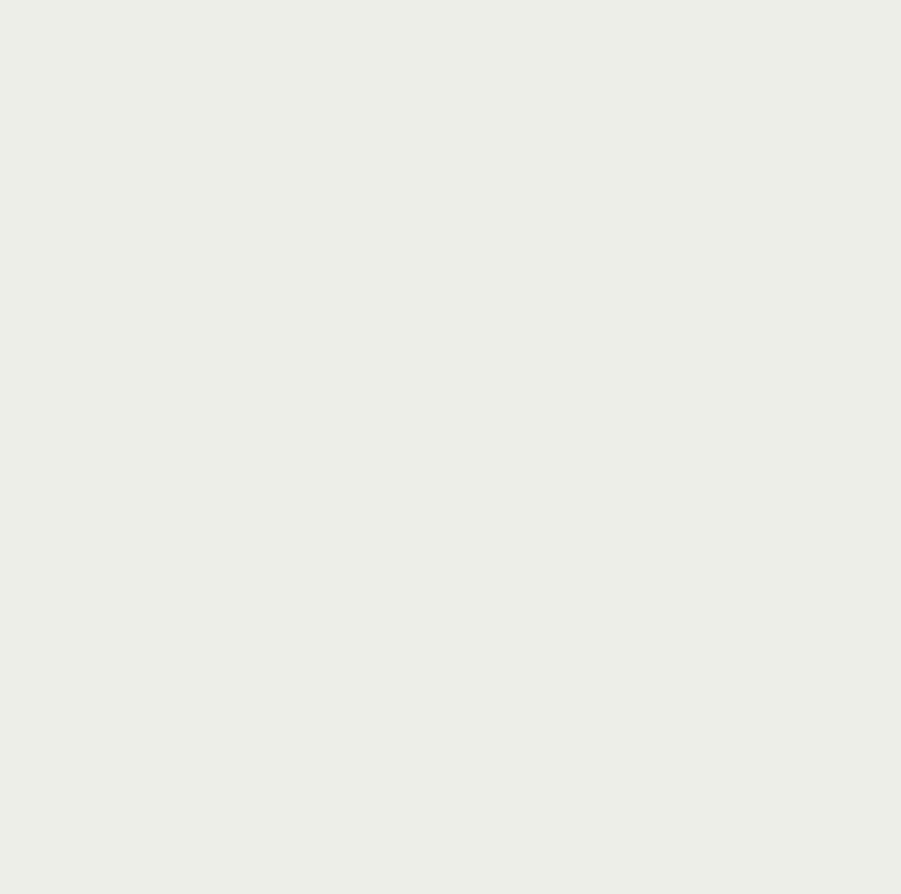
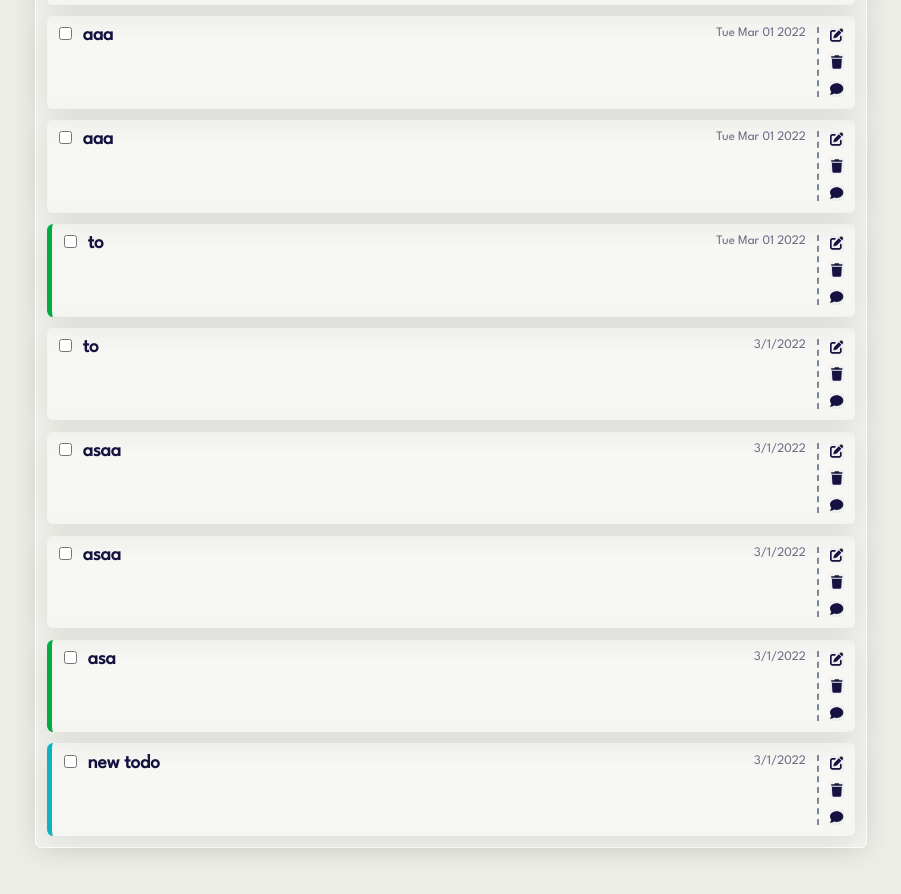
Before and after one commit to akunalic1/ToDo, a React (Create React App) app: page / in a window 1280 px wide. Shown: the part 1340-2234 px from the top of the page, without its empty margins (309-1210 px from the left). Before the commit the page ends 1093 px from the top, so only its background shows below. Built offline with nearby package versions, Linux system fonts and the light colour scheme; data requests are answered from the project's data file.

Commit message:
Create todo implemented

```diff
--- a/db.json
+++ b/db.json
@@ -71,6 +71,97 @@
       "status": "not-a-priority",
       "comment": "",
       "completed": false
+    },
+    {
+      "title": "ssssss",
+      "text": "as",
+      "createdAt": 1,
+      "comment": "",
+      "completed": false,
+      "id": 9
+    },
+    {
+      "title": "aaa",
+      "text": "",
+      "createdAt": 1,
+      "comment": "",
+      "completed": false,
+      "id": 10
+    },
+    {
+      "title": "aaa",
+      "text": "",
+      "createdAt": "Tue Mar 01 2022",
+      "comment": "",
+      "completed": false,
+      "id": 11
+    },
+    {
+      "title": "aaa",
+      "text": "",
+      "createdAt": "Tue Mar 01 2022",
+      "comment": "",
+      "completed": false,
+      "id": 12
+    },
+    {
+      "title": "aaa",
+      "text": "",
+      "createdAt": "Tue Mar 01 2022",
+      "comment": "",
+      "completed": false,
+      "id": 13
+    },
+    {
+      "title": "to",
+      "text": "",
+      "createdAt": "Tue Mar 01 2022",
+      "status": "important",
+      "comment": "",
+      "completed": false,
+      "id": 14
+    },
+    {
+      "title": "to",
+      "text": "",
+      "createdAt": "3/1/2022",
+      "comment": "",
+      "completed": false,
+      "id": 15
+    },
+    {
+      "title": "asaa",
+      "text": "",
+      "createdAt": "3/1/2022",
+      "comment": "",
+      "completed": false,
+      "id": 16
+    },
+    {
+      "title": "asaa",
+      "text": "",
+      "createdAt": "3/1/2022",
+      "comment": "",
+      "completed": false,
+      "id": 17
+    },
+    {
+      "title": "asa",
+      "text": "",
+      "createdAt": "3/1/2022",
+      "status": "important",
+      "comment": "",
+      "completed": false,
+      "id": 18
+    },
+    {
+      "title": "new todo",
+      "text": "",
+      "createdAt": "3/1/2022",
+      "status": "default",
+      "comment": "",
+      "completed": false,
+      "id": 19
     }
   ]
 }
--- a/src/components/TodoForm.jsx
+++ b/src/components/TodoForm.jsx
@@ -1,4 +1,4 @@
-import React, { createRef } from "react";
+import React, { createRef, useEffect, useState } from "react";
 import {
   faClose,
   faPlus,
@@ -6,27 +6,74 @@ import {
 } from "@fortawesome/free-solid-svg-icons";
 import { FontAwesomeIcon } from "@fortawesome/react-fontawesome";
 import FilterTodo from "./FilterTodo";
+import server from "../api/server";
 
 const TodoForm = ({ handleShowHideInputs, showAddTask }) => {
   const titleRef = createRef();
   const descriptionRef = createRef();
+  const statusBtnsRef = createRef();
+  const formRef = createRef();
   let statusList = [];
+  const [errorMessage, setErrorMessage] = useState("");
+
+  useEffect(() => {
+    if (!errorMessage.length && titleRef.current.value.length) {
+      const saveTodo = async () => {
+        const response = await server.post("/todos", {
+          title: titleRef.current.value,
+          text: descriptionRef.current.value,
+          createdAt: new Date().toDateString(),
+          status: statusList[0],
+          comment: "",
+          completed: false,
+        });
+
+        console.log(response);
+      };
+      saveTodo();
+    }
+  }, [errorMessage]);
 
   const handleStatusClicked = (e) => {
+    e.preventDefault();
     if (statusList.includes(e.target.value)) {
+      statusList.pop();
       e.target.classList.add("not-clicked");
-      const indexOfStatus = statusList.indexOf(e.target.value);
-      statusList.splice(indexOfStatus, 1);
     } else {
+      Array.from(statusBtnsRef.current.children).forEach((button) =>
+        button.classList.add("not-clicked")
+      );
       e.target.classList.remove("not-clicked");
       statusList.push(e.target.value);
     }
-    console.log(statusList);
   };
+  const handleSubmitForm = (e) => {
+    e.preventDefault();
+    if (!titleRef.current.value || !titleRef.current.value.trim().length)
+      setErrorMessage("Title cannot be empty");
+    else {
+      const saveTodo = async () => {
+        const response = await server.post("/todos", {
+          title: titleRef.current.value,
+          text: descriptionRef.current.value,
+          createdAt: new Date().toLocaleDateString("en-US"),
+          status: statusList.length === 0 ? "default" : statusList[0],
+          comment: "",
+          completed: false,
+        });
 
+        console.log(response);
+      };
+      saveTodo();
+      formRef.current.reset();
+    }
+  };
   const renderInputFields = () => {
     return (
-      <div className={`create-todo glass ${showAddTask ? "hide" : ""}`}>
+      <form
+        ref={formRef}
+        className={`create-todo glass ${showAddTask ? "hide" : ""}`}
+      >
         <div className="create-todo-top">
           <div className="inputs">
             <input
@@ -46,7 +93,7 @@ const TodoForm = ({ handleShowHideInputs, showAddTask }) => {
         </div>
         <p className="label">Set as:</p>
         <div className="create-status">
-          <div className="status-btns">
+          <div ref={statusBtnsRef} className="status-btns">
             <button
               value={"urgent"}
               onClick={handleStatusClicked}
@@ -70,8 +117,11 @@ const TodoForm = ({ handleShowHideInputs, showAddTask }) => {
             </button>
           </div>
         </div>
-        <button className="btn glass btn-submit">Submit</button>
-      </div>
+        <p className="error-message">{errorMessage}</p>
+        <button onClick={handleSubmitForm} className="btn glass btn-submit">
+          Submit
+        </button>
+      </form>
     );
   };
   return <>{renderInputFields()}</>;
--- a/src/css/todoWorkspace.css
+++ b/src/css/todoWorkspace.css
@@ -120,3 +120,6 @@ input:focus {
 .btn-submit {
   font-size: larger;
 }
+.error-message {
+  color: red;
+}
```
